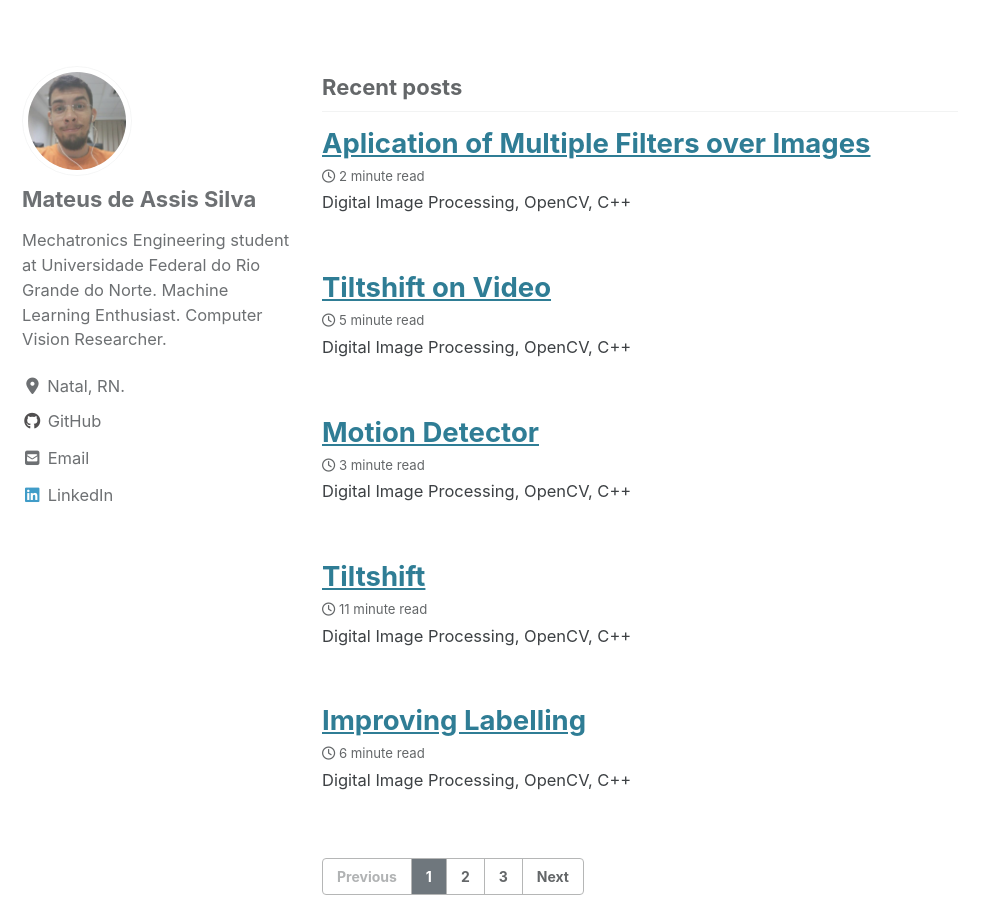
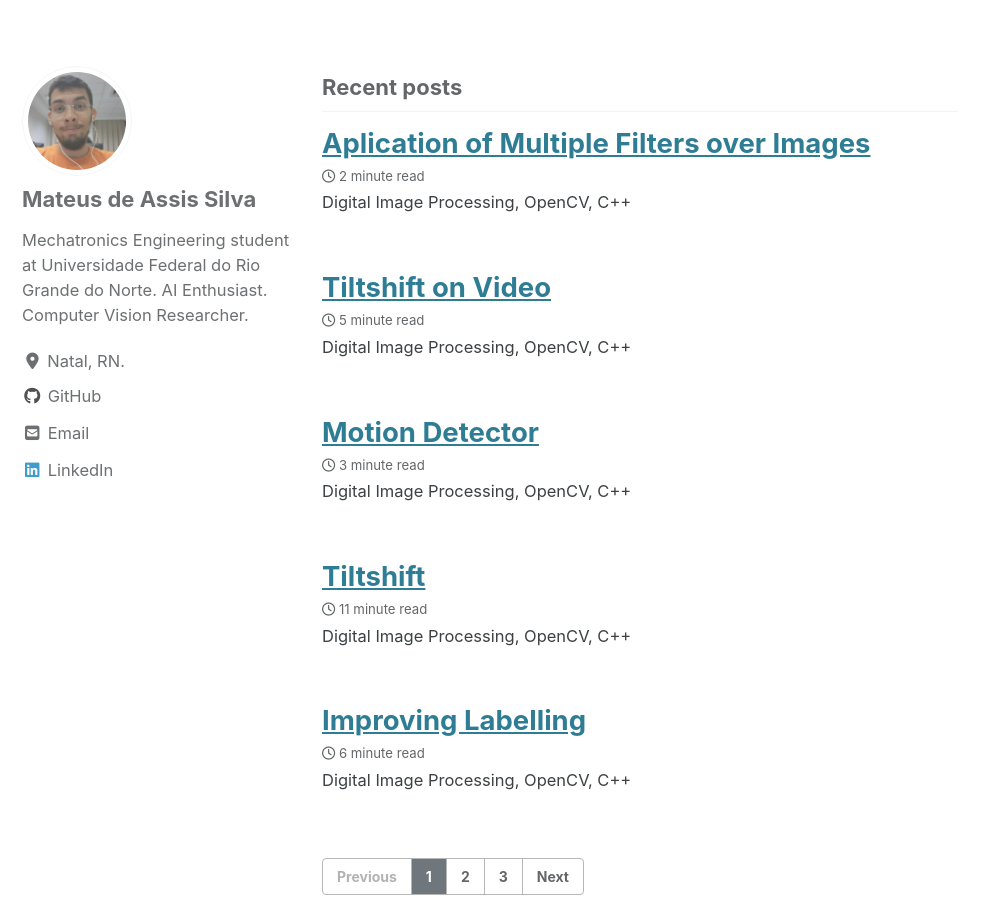
Before and after one commit to mtxslv/mtxslv.github.io, a Jekyll site: the page built from index.html, in a window 1280 px wide and 900 px high, scrolled down 325 px. Shown: the whole window, without its empty margins (0-999 px from the left). Built offline with Jekyll 4.4.1, drawn with Linux system fonts in a browser that asks for light colours; cached includes are drawn as plain includes; nearby versions of some CDN libraries; the list of posts is cut into pages by our own code.

Commit message:
bio changed

```diff
--- a/_config.yml
+++ b/_config.yml
@@ -95,7 +95,7 @@ analytics:
 author:
   name             : "Mateus de Assis Silva"
   avatar           : "/images/bio-photo.jpg" # path of avatar image, e.g. "/assets/images/bio-photo.jpg"
-  bio              : "Mechatronics Engineering student at Universidade Federal do Rio Grande do Norte. Machine Learning Enthusiast. Computer Vision Researcher."
+  bio              : "Mechatronics Engineering student at Universidade Federal do Rio Grande do Norte. AI Enthusiast. Computer Vision Researcher."
   location         : "Natal, RN."
   email            : "mateus.d.assis.silva@gmail.com"
   linkedin         : "mateus-assis-013a46140/" # I manually added this linkedin link
```
